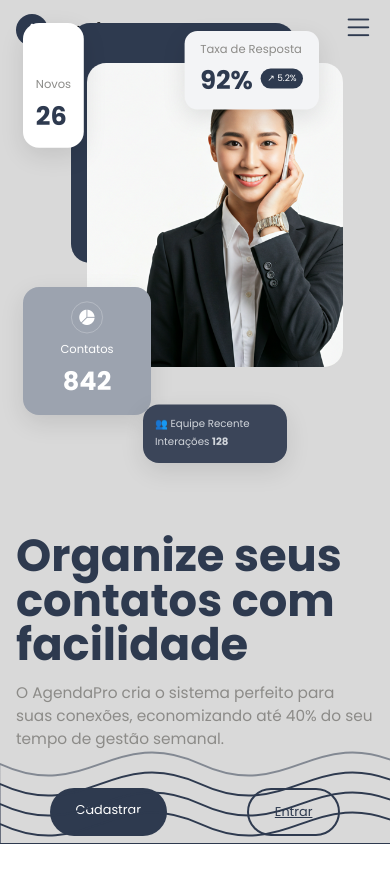
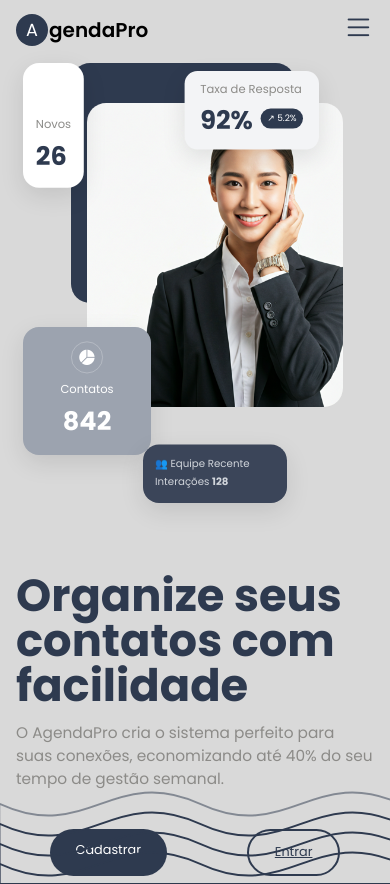
Before and after one commit to Thearckay/Projeto-Contatos-frontend-React, a React (Vite) app: page / in a window 390 px wide. Before the commit the page ends 844 px from the top, so only its background shows below. Built offline with nearby package versions, Linux system fonts and the light colour scheme.

Commit message:
Desenvolvendo responsividade para mobile no front publico

```diff
--- a/src/components/header/Header.css
+++ b/src/components/header/Header.css
@@ -5,7 +5,8 @@
     align-items: center;
     justify-content: space-between;
     font-family: var(--fontDefault);
-    position: absolute;
+    position: fixed;
+    z-index: 9;
     width: 100%;
 }
 
--- a/src/pages/home/HomePage.css
+++ b/src/pages/home/HomePage.css
@@ -1,7 +1,7 @@
 .homeBackground {
     background-color: var(--mainBackgroundColor);
     /* background-color: rebeccapurple; */
-    height: 100vh;
+    min-height: 100vh;
     width: 100%;
     font-family: var(--fontDefault);
     overflow: hidden;
@@ -115,9 +115,11 @@
 @media (max-width: 614px) {
     .homeHeroDiv{
         flex-wrap: wrap-reverse;
-        height: 100vh;
-        overflow-y: scroll;
-        justify-content: space-around;
+        min-height: 100vh;
+        overflow-y: auto;
+        justify-content: flex-start;
+        align-content: flex-start;
+        gap: 1rem;
     }
 
     div.homeHeroDivLeft{
@@ -135,13 +137,14 @@
 @media (max-width: 400px) {
 
     h1.homeHeroTitle{
-        /* background-color: red; */
         font-size: 350%;
     }
 
     div.homeHeroDiv{
-        /* background-color: aqua; */
+        align-content: flex-start;
+        justify-content: flex-start;
         top: .5rem;
+        gap: 0;
     }
 
 }
```
